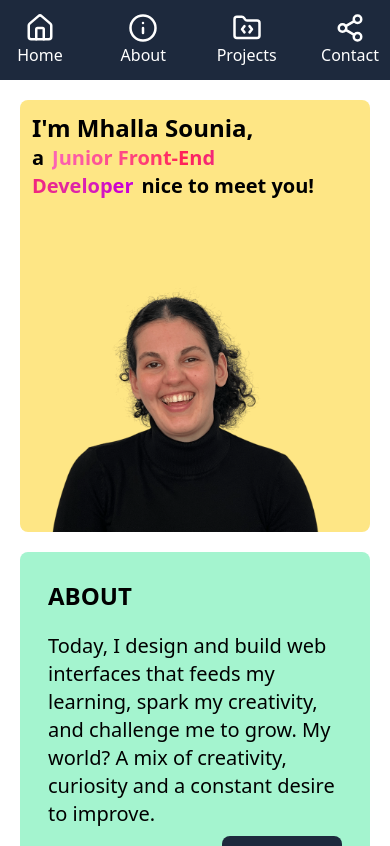
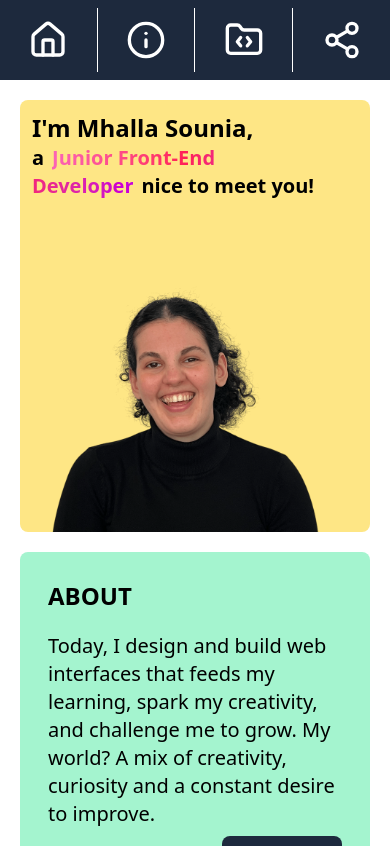
Before and after one commit to vickyfrosties/Portfolio, a React (Vite) app in the folder client/: page /home in a window 390 px wide. Shown: the top 846 px of the page. Built offline with nearby package versions, Linux system fonts and the light colour scheme.

Commit message:
feat: add responsive adjustements design for Navbar for small small screen sizes

```diff
--- a/client/src/components/NavBar.jsx
+++ b/client/src/components/NavBar.jsx
@@ -36,7 +36,7 @@ ${
       >
         <ul className="w-3/4 flex justify-between items-center pt-2 pb-2 max-sm:w-full">
           <NavLink
-            className="cursor-pointer text-xl font-medium text-white max-sm:text-base max-md:w-20 max-md:flex max-md:flex-col max-md:justify-center max-md:items-center max-md:text-lg"
+            className="cursor-pointer text-xl font-medium text-white max-sm:text-base max-md:w-20 max-md:flex max-md:flex-col max-md:justify-center max-md:items-center max-md:text-lg max-sm:w-full max-xs:h-full"
             to="/"
           >
             <svg
@@ -49,16 +49,16 @@ ${
               strokeWidth="2"
               strokeLinecap="round"
               strokeLinejoin="round"
-              className="lucide lucide-house-icon lucide-house md:hidden"
+              className="lucide lucide-house-icon lucide-house md:hidden max-xs:size-10"
             >
               <path d="M15 21v-8a1 1 0 0 0-1-1h-4a1 1 0 0 0-1 1v8" />
               <path d="M3 10a2 2 0 0 1 .709-1.528l7-6a2 2 0 0 1 2.582 0l7 6A2 2 0 0 1 21 10v9a2 2 0 0 1-2 2H5a2 2 0 0 1-2-2z" />
             </svg>
-            Home
+            <p className="max-xs:hidden">Home</p>
           </NavLink>
 
           <NavLink
-            className="cursor-pointer text-xl font-medium text-white max-sm:text-base max-md:w-20 max-md:flex max-md:flex-col max-md:justify-center max-md:items-center max-md:text-lg"
+            className="cursor-pointer text-xl font-medium text-white max-sm:text-base max-md:w-20 max-md:flex max-md:flex-col max-md:justify-center max-md:items-center max-md:text-lg max-xs:border-x max-sm:w-full max-xs:h-full"
             to="/about"
           >
             <svg
@@ -71,17 +71,17 @@ ${
               strokeWidth="2"
               strokeLinecap="round"
               strokeLinejoin="round"
-              className="lucide lucide-info-icon lucide-info md:hidden"
+              className="lucide lucide-info-icon lucide-info md:hidden max-xs:size-10"
             >
               <circle cx="12" cy="12" r="10" />
               <path d="M12 16v-4" />
               <path d="M12 8h.01" />
             </svg>
-            About
+            <p className="max-xs:hidden">About</p>
           </NavLink>
 
           <NavLink
-            className="cursor-pointer text-xl font-medium text-white max-sm:text-base max-md:w-20 max-md:flex max-md:flex-col max-md:justify-center max-md:items-center max-md:text-lg"
+            className="cursor-pointer text-xl font-medium text-white max-sm:text-base max-md:w-20 max-md:flex max-md:flex-col max-md:justify-center max-md:items-center max-md:text-lg max-sm:w-full max-xs:h-full"
             to="/projects"
           >
             <svg
@@ -94,17 +94,17 @@ ${
               strokeWidth="2"
               strokeLinecap="round"
               strokeLinejoin="round"
-              className="lucide lucide-folder-code-icon lucide-folder-code md:hidden"
+              className="lucide lucide-folder-code-icon lucide-folder-code md:hidden max-xs:size-10"
             >
               <path d="M10 10.5 8 13l2 2.5" />
               <path d="m14 10.5 2 2.5-2 2.5" />
               <path d="M20 20a2 2 0 0 0 2-2V8a2 2 0 0 0-2-2h-7.9a2 2 0 0 1-1.69-.9L9.6 3.9A2 2 0 0 0 7.93 3H4a2 2 0 0 0-2 2v13a2 2 0 0 0 2 2z" />
             </svg>
-            Projects
+            <p className="max-xs:hidden">Projects</p>
           </NavLink>
 
           <NavLink
-            className="cursor-pointer text-xl font-medium text-white max-sm:text-base max-md:w-20 max-md:flex max-md:flex-col max-md:justify-center max-md:items-center max-md:text-lg"
+            className="cursor-pointer text-xl font-medium text-white max-sm:text-base max-md:w-20 max-md:flex max-md:flex-col max-md:justify-center max-md:items-center max-md:text-lg max-xs:h-full max-xs:border-l max-sm:w-full "
             to="/contact"
           >
             <svg
@@ -117,7 +117,7 @@ ${
               strokeWidth="2"
               strokeLinecap="round"
               strokeLinejoin="round"
-              className="lucide lucide-share2-icon lucide-share-2 md:hidden"
+              className="lucide lucide-share2-icon lucide-share-2 md:hidden max-xs:size-10"
             >
               <circle cx="18" cy="5" r="3" />
               <circle cx="6" cy="12" r="3" />
@@ -125,7 +125,7 @@ ${
               <line x1="8.59" x2="15.42" y1="13.51" y2="17.49" />
               <line x1="15.41" x2="8.59" y1="6.51" y2="10.49" />
             </svg>
-            Contact
+            <p className="max-xs:hidden">Contact</p>
           </NavLink>
         </ul>
       </nav>
```
